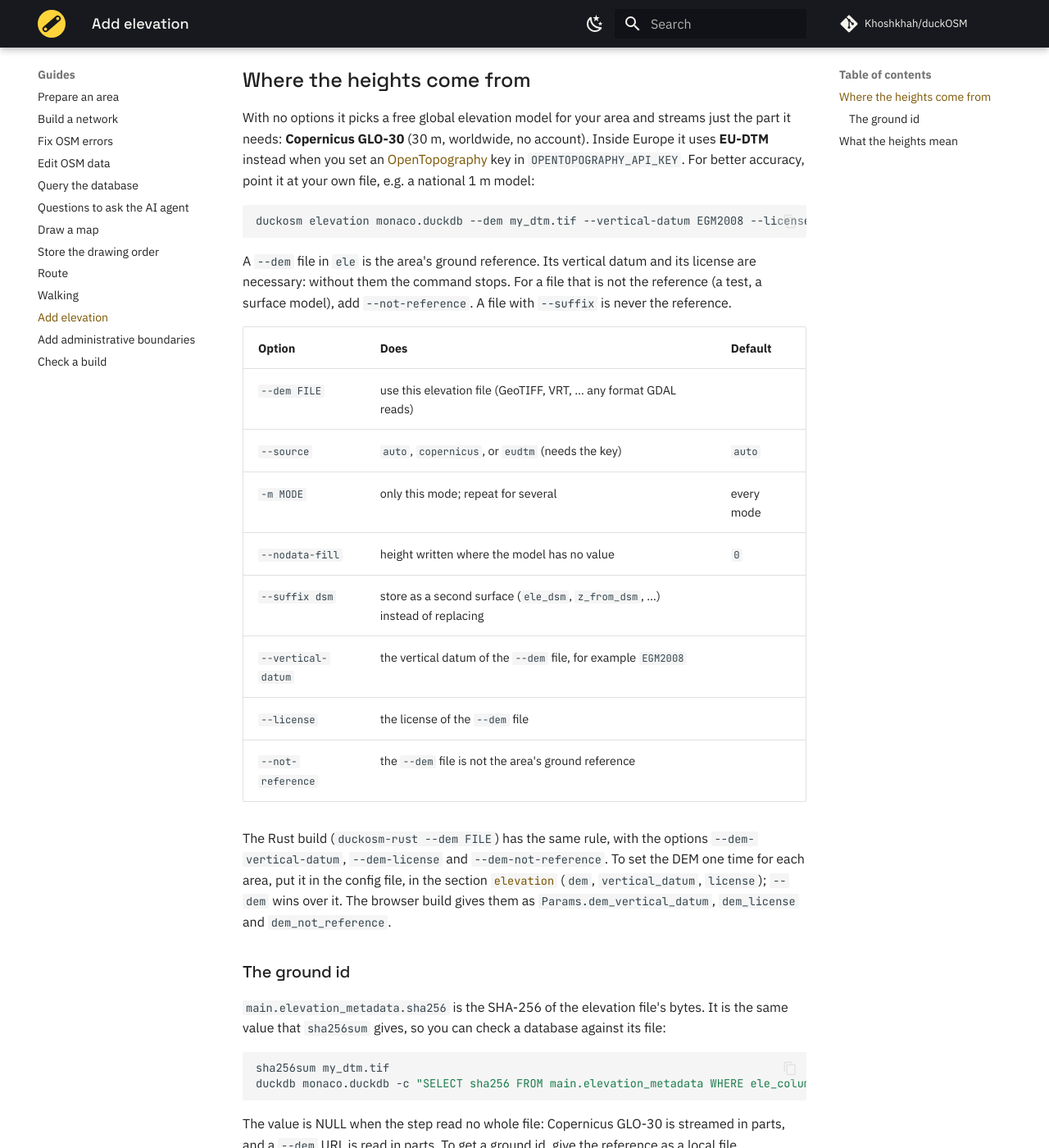
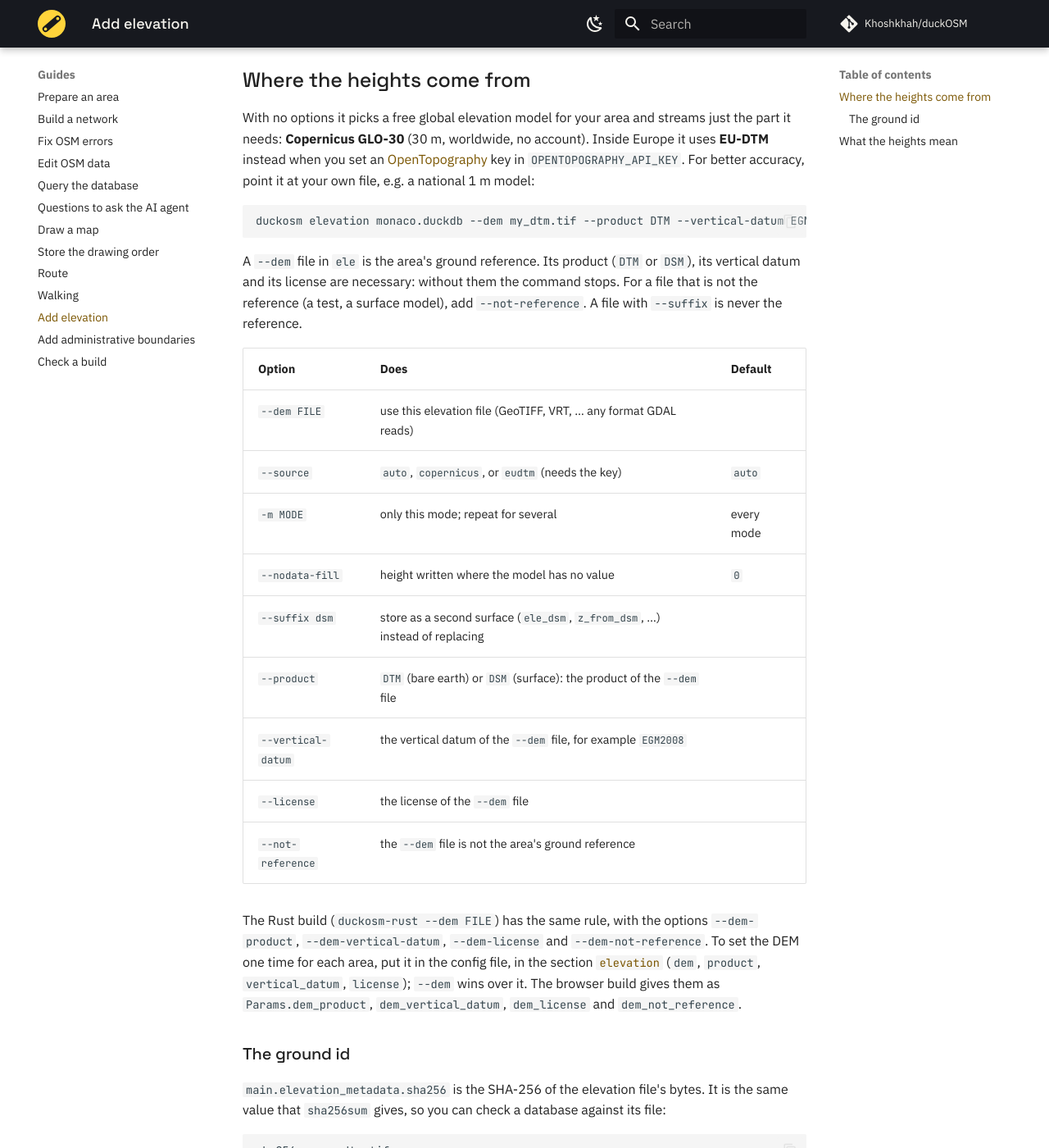
Before and after one commit to Khoshkhah/duckOSM, an MkDocs documentation site: the page built from docs/guides/elevation.md, in a window 1280 px wide and 1400 px high, scrolled down 680 px. Shown: the whole window at 82% size. Built offline with MkDocs 1.6.1 and Material for MkDocs 9.7.7, drawn with Linux system fonts in a browser that asks for light colours; comment, search, counter and statistics services are not loaded.

Commit message:
Require the DEM product (DTM or DSM) for a reference DEM
- A reference DEM needs its product too: --product (duckosm
  elevation), --dem-product (duckosm-rust), elevation.product (config),
  Params.dem_product. Only DTM and DSM are accepted.
- Correct the Monaco grid numbers in the docs to the measured values:
  140 x 103 pixels (14,420 rows), 45 KB of Parquet.

Co-Authored-By: Claude Opus 5.5 <noreply@anthropic.com>

````diff
--- a/docs/guides/elevation.md
+++ b/docs/guides/elevation.md
@@ -33,11 +33,11 @@ when you set an [OpenTopography](https://opentopography.org) key in `OPENTOPOGRA
 better accuracy, point it at your own file, e.g. a national 1 m model:
 
 ```bash
-duckosm elevation monaco.duckdb --dem my_dtm.tif --vertical-datum EGM2008 --license CC-BY-4.0
+duckosm elevation monaco.duckdb --dem my_dtm.tif --product DTM --vertical-datum EGM2008 --license CC-BY-4.0
 ```
 
-A `--dem` file in `ele` is the area's ground reference. Its vertical datum and its license are necessary: without them
-the command stops. For a file that is not the reference (a test, a surface model), add `--not-reference`. A file with
+A `--dem` file in `ele` is the area's ground reference. Its product (`DTM` or `DSM`), its vertical datum and its license
+are necessary: without them the command stops. For a file that is not the reference (a test, a surface model), add `--not-reference`. A file with
 `--suffix` is never the reference.
 
 | Option | Does | Default |
@@ -47,14 +47,15 @@ the command stops. For a file that is not the reference (a test, a surface model
 | `-m MODE` | only this mode; repeat for several | every mode |
 | `--nodata-fill` | height written where the model has no value | `0` |
 | `--suffix dsm` | store as a second surface (`ele_dsm`, `z_from_dsm`, …) instead of replacing | |
+| `--product` | `DTM` (bare earth) or `DSM` (surface): the product of the `--dem` file | |
 | `--vertical-datum` | the vertical datum of the `--dem` file, for example `EGM2008` | |
 | `--license` | the license of the `--dem` file | |
 | `--not-reference` | the `--dem` file is not the area's ground reference | |
 
-The Rust build (`duckosm-rust --dem FILE`) has the same rule, with the options `--dem-vertical-datum`, `--dem-license`
-and `--dem-not-reference`. To set the DEM one time for each area, put it in the config file, in the section
-[`elevation`](../reference/configuration.md#elevation) (`dem`, `vertical_datum`, `license`); `--dem` wins over it. The browser build gives them as `Params.dem_vertical_datum`, `dem_license` and
-`dem_not_reference`.
+The Rust build (`duckosm-rust --dem FILE`) has the same rule, with the options `--dem-product`, `--dem-vertical-datum`,
+`--dem-license` and `--dem-not-reference`. To set the DEM one time for each area, put it in the config file, in the section
+[`elevation`](../reference/configuration.md#elevation) (`dem`, `product`, `vertical_datum`, `license`); `--dem` wins over it. The browser build gives them as `Params.dem_product`,
+`dem_vertical_datum`, `dem_license` and `dem_not_reference`.
 
 ### The ground id
 
````
Also changed, not shown: CHANGELOG.md (+2 -2 lines), docs/concepts/ground-reference.md (+1 -1 lines), docs/concepts/terrain.md (+5 -4 lines), docs/reference/cli.md (+4 -3 lines), docs/reference/configuration.md (+3 -1 lines), docs/reference/database.md (+3 -3 lines), 8 other files.
